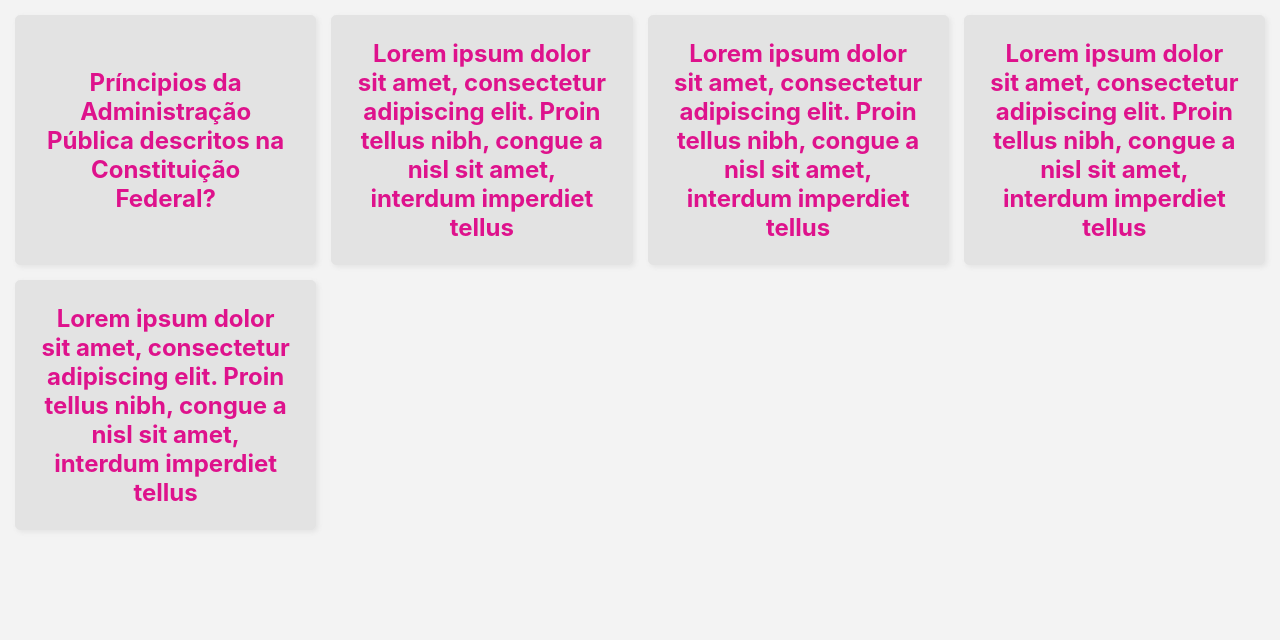
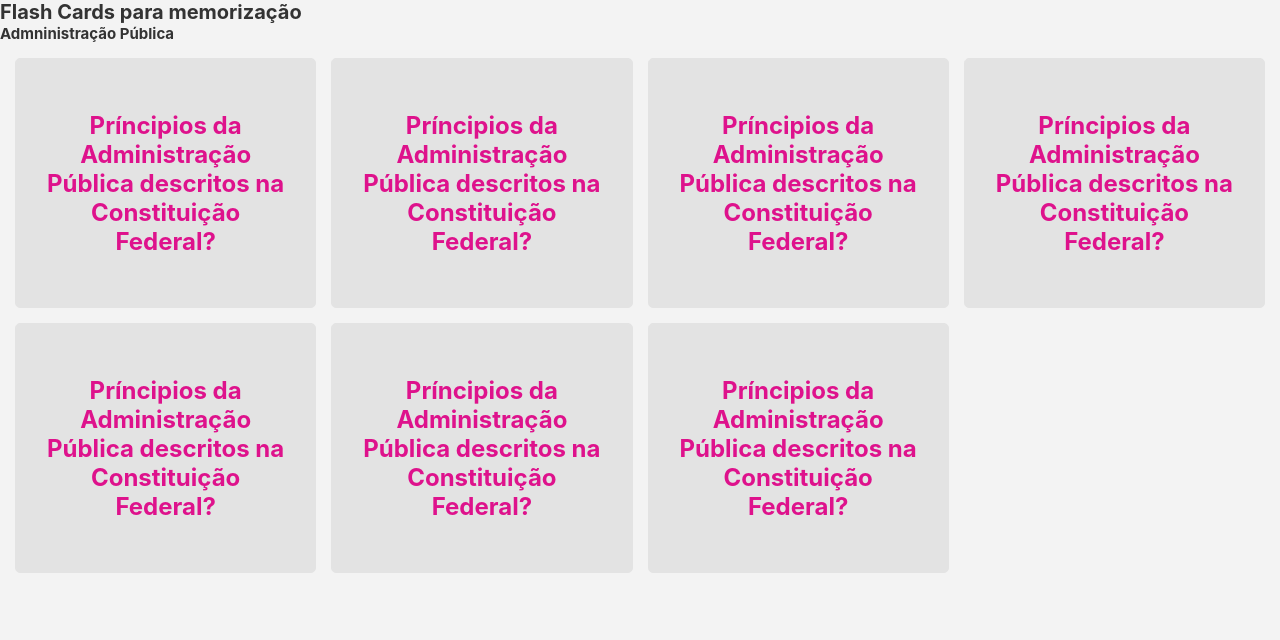
Before and after one commit to johnywalves/carreirapolicial, a plain HTML site: page flashcards.html in a window 1280 px wide. Drawn offline with Linux system fonts and the light colour scheme.

Commit message:
:lipstick: Apresentação dos cartões

```diff
--- a/flashcards.html
+++ b/flashcards.html
@@ -57,6 +57,7 @@
         --color-wrong: #ff6161;
         --color-highlight: #de128c;
         --color-button-highlight: #f27cc3;
+        --color-overlay: #30303080;
     }
 
     body {
@@ -103,6 +104,7 @@
         height: 100%;
         width: 100%;
         z-index: 2;
+        background-color: var(--color-overlay);
     }
 
     .flip-card-inner {
@@ -138,8 +140,6 @@
         color: var(--color-highlight);
         border: 1px var(--color-background-highlight) solid;
         background-color: var(--color-background-highlight);
-        -webkit-box-shadow: 2px 2px 5px 0px var(--color-background-highlight);
-        box-shadow: 2px 2px 5px 0px var(--color-background-highlight);
 
         display: flex;
         justify-content: center;
@@ -170,6 +170,8 @@
 </style>
 
 <body>
+    <h1>Flash Cards para memorização</h1>
+    <h2>Admninistração Pública</h2>
     <ul>
         <li class="flip-card">
             <div class="flip-card-inner">
@@ -197,80 +199,138 @@
         <li class="flip-card">
             <div class="flip-card-inner">
                 <div class="flip-card-front">
-                    <h3>Lorem ipsum dolor sit amet, consectetur adipiscing elit. Proin tellus nibh, congue a nisl sit
-                        amet, interdum imperdiet tellus</h3>
+                    <h3>Príncipios da Administração Pública descritos na Constituição Federal?</h3>
                 </div>
                 <div class="flip-card-back">
-                    <p>Curabitur interdum ex ut massa volutpat, eget consequat lacus imperdiet. Mauris arcu dolor,
-                        blandit ac
-                        ornare vitae, eleifend in magna. Nulla et enim nec ipsum pretium venenatis eu a nulla.
-                        Praesent nec
-                        purus porttitor lacus pharetra laoreet eu quis mauris. Sed fringilla mauris quis ex molestie
-                        egestas.
-                        Aliquam ac ipsum vel lorem tincidunt dapibus sit amet interdum dolor. Vivamus porta volutpat
-                        ante, eget
-                        tempor arcu consequat sed. Aenean vel gravida nulla. Proin facilisis lacinia nisi vitae
-                        rutrum.</p>
+                    <p>
+                        <strong>Constituição Federal - Artigo 37º</strong> administração pública direta e indireta de
+                        qualquer dos Poderes da União, dos Estados, do Distrito Federal e dos Municípios obedecerá aos
+                        <strong>princípios de legalidade, impessoalidade, moralidade, publicidade e
+                            eficiência</strong><br /><br />
+                        <span>
+                            Princípio LIMPE<br />
+                            <strong>L</strong> - Legalidade<br />
+                            <strong>I</strong> - Impessoalidade<br />
+                            <strong>M</strong> - Moralidade<br />
+                            <strong>P</strong> - Publicidade<br />
+                            <strong>E</strong> - Eficiência
+                        </span>
+                    </p>
                 </div>
             </div>
         </li>
         <li class="flip-card">
             <div class="flip-card-inner">
                 <div class="flip-card-front">
-                    <h3>Lorem ipsum dolor sit amet, consectetur adipiscing elit. Proin tellus nibh, congue a nisl sit
-                        amet, interdum imperdiet tellus</h3>
+                    <h3>Príncipios da Administração Pública descritos na Constituição Federal?</h3>
                 </div>
                 <div class="flip-card-back">
-                    <p>Curabitur interdum ex ut massa volutpat, eget consequat lacus imperdiet. Mauris arcu dolor,
-                        blandit ac
-                        ornare vitae, eleifend in magna. Nulla et enim nec ipsum pretium venenatis eu a nulla.
-                        Praesent nec
-                        purus porttitor lacus pharetra laoreet eu quis mauris. Sed fringilla mauris quis ex molestie
-                        egestas.
-                        Aliquam ac ipsum vel lorem tincidunt dapibus sit amet interdum dolor. Vivamus porta volutpat
-                        ante, eget
-                        tempor arcu consequat sed. Aenean vel gravida nulla. Proin facilisis lacinia nisi vitae
-                        rutrum.</p>
+                    <p>
+                        <strong>Constituição Federal - Artigo 37º</strong> administração pública direta e indireta de
+                        qualquer dos Poderes da União, dos Estados, do Distrito Federal e dos Municípios obedecerá aos
+                        <strong>princípios de legalidade, impessoalidade, moralidade, publicidade e
+                            eficiência</strong><br /><br />
+                        <span>
+                            Princípio LIMPE<br />
+                            <strong>L</strong> - Legalidade<br />
+                            <strong>I</strong> - Impessoalidade<br />
+                            <strong>M</strong> - Moralidade<br />
+                            <strong>P</strong> - Publicidade<br />
+                            <strong>E</strong> - Eficiência
+                        </span>
+                    </p>
                 </div>
             </div>
         </li>
         <li class="flip-card">
             <div class="flip-card-inner">
                 <div class="flip-card-front">
-                    <h3>Lorem ipsum dolor sit amet, consectetur adipiscing elit. Proin tellus nibh, congue a nisl sit
-                        amet, interdum imperdiet tellus</h3>
+                    <h3>Príncipios da Administração Pública descritos na Constituição Federal?</h3>
                 </div>
                 <div class="flip-card-back">
-                    <p>Curabitur interdum ex ut massa volutpat, eget consequat lacus imperdiet. Mauris arcu dolor,
-                        blandit ac
-                        ornare vitae, eleifend in magna. Nulla et enim nec ipsum pretium venenatis eu a nulla.
-                        Praesent nec
-                        purus porttitor lacus pharetra laoreet eu quis mauris. Sed fringilla mauris quis ex molestie
-                        egestas.
-                        Aliquam ac ipsum vel lorem tincidunt dapibus sit amet interdum dolor. Vivamus porta volutpat
-                        ante, eget
-                        tempor arcu consequat sed. Aenean vel gravida nulla. Proin facilisis lacinia nisi vitae
-                        rutrum.</p>
+                    <p>
+                        <strong>Constituição Federal - Artigo 37º</strong> administração pública direta e indireta de
+                        qualquer dos Poderes da União, dos Estados, do Distrito Federal e dos Municípios obedecerá aos
+                        <strong>princípios de legalidade, impessoalidade, moralidade, publicidade e
+                            eficiência</strong><br /><br />
+                        <span>
+                            Princípio LIMPE<br />
+                            <strong>L</strong> - Legalidade<br />
+                            <strong>I</strong> - Impessoalidade<br />
+                            <strong>M</strong> - Moralidade<br />
+                            <strong>P</strong> - Publicidade<br />
+                            <strong>E</strong> - Eficiência
+                        </span>
+                    </p>
                 </div>
             </div>
         </li>
         <li class="flip-card">
             <div class="flip-card-inner">
                 <div class="flip-card-front">
-                    <h3>Lorem ipsum dolor sit amet, consectetur adipiscing elit. Proin tellus nibh, congue a nisl sit
-                        amet, interdum imperdiet tellus</h3>
+                    <h3>Príncipios da Administração Pública descritos na Constituição Federal?</h3>
                 </div>
                 <div class="flip-card-back">
-                    <p>Curabitur interdum ex ut massa volutpat, eget consequat lacus imperdiet. Mauris arcu dolor,
-                        blandit ac
-                        ornare vitae, eleifend in magna. Nulla et enim nec ipsum pretium venenatis eu a nulla.
-                        Praesent nec
-                        purus porttitor lacus pharetra laoreet eu quis mauris. Sed fringilla mauris quis ex molestie
-                        egestas.
-                        Aliquam ac ipsum vel lorem tincidunt dapibus sit amet interdum dolor. Vivamus porta volutpat
-                        ante, eget
-                        tempor arcu consequat sed. Aenean vel gravida nulla. Proin facilisis lacinia nisi vitae
-                        rutrum.</p>
+                    <p>
+                        <strong>Constituição Federal - Artigo 37º</strong> administração pública direta e indireta de
+                        qualquer dos Poderes da União, dos Estados, do Distrito Federal e dos Municípios obedecerá aos
+                        <strong>princípios de legalidade, impessoalidade, moralidade, publicidade e
+                            eficiência</strong><br /><br />
+                        <span>
+                            Princípio LIMPE<br />
+                            <strong>L</strong> - Legalidade<br />
+                            <strong>I</strong> - Impessoalidade<br />
+                            <strong>M</strong> - Moralidade<br />
+                            <strong>P</strong> - Publicidade<br />
+                            <strong>E</strong> - Eficiência
+                        </span>
+                    </p>
+                </div>
+            </div>
+        </li>
+        <li class="flip-card">
+            <div class="flip-card-inner">
+                <div class="flip-card-front">
+                    <h3>Príncipios da Administração Pública descritos na Constituição Federal?</h3>
+                </div>
+                <div class="flip-card-back">
+                    <p>
+                        <strong>Constituição Federal - Artigo 37º</strong> administração pública direta e indireta de
+                        qualquer dos Poderes da União, dos Estados, do Distrito Federal e dos Municípios obedecerá aos
+                        <strong>princípios de legalidade, impessoalidade, moralidade, publicidade e
+                            eficiência</strong><br /><br />
+                        <span>
+                            Princípio LIMPE<br />
+                            <strong>L</strong> - Legalidade<br />
+                            <strong>I</strong> - Impessoalidade<br />
+                            <strong>M</strong> - Moralidade<br />
+                            <strong>P</strong> - Publicidade<br />
+                            <strong>E</strong> - Eficiência
+                        </span>
+                    </p>
+                </div>
+            </div>
+        </li>
+        <li class="flip-card">
+            <div class="flip-card-inner">
+                <div class="flip-card-front">
+                    <h3>Príncipios da Administração Pública descritos na Constituição Federal?</h3>
+                </div>
+                <div class="flip-card-back">
+                    <p>
+                        <strong>Constituição Federal - Artigo 37º</strong> administração pública direta e indireta de
+                        qualquer dos Poderes da União, dos Estados, do Distrito Federal e dos Municípios obedecerá aos
+                        <strong>princípios de legalidade, impessoalidade, moralidade, publicidade e
+                            eficiência</strong><br /><br />
+                        <span>
+                            Princípio LIMPE<br />
+                            <strong>L</strong> - Legalidade<br />
+                            <strong>I</strong> - Impessoalidade<br />
+                            <strong>M</strong> - Moralidade<br />
+                            <strong>P</strong> - Publicidade<br />
+                            <strong>E</strong> - Eficiência
+                        </span>
+                    </p>
                 </div>
             </div>
         </li>
```
